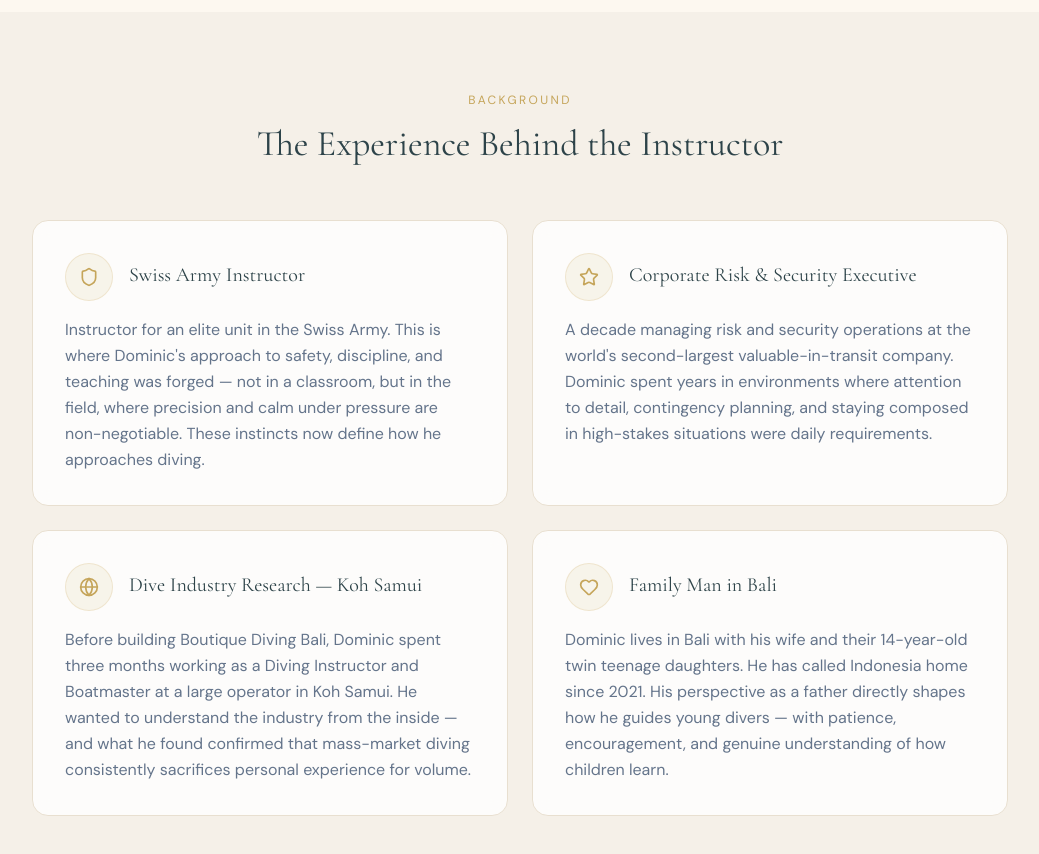
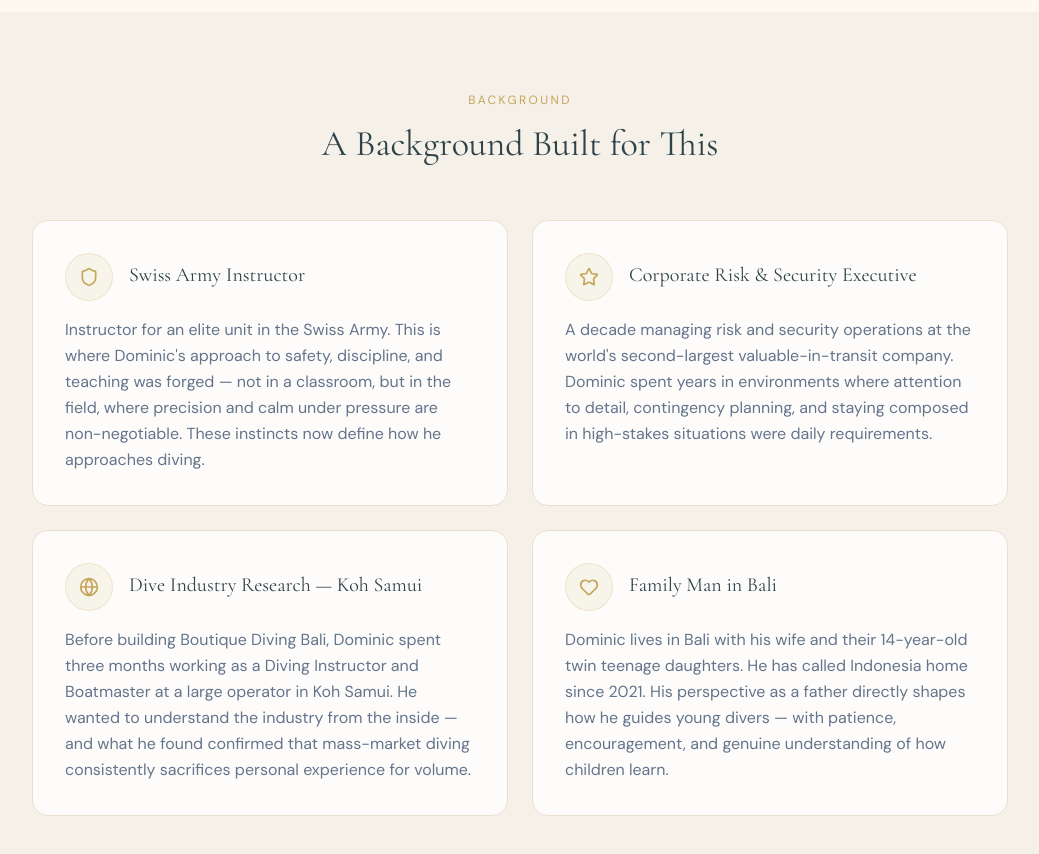
Before and after one commit to Raptor78Bali/boutique-diving-bali, a Next.js app: page /about in a window 1280 px wide. Shown: the part 1960-2814 px from the top of the page, without its empty margins (120-1159 px from the left). Built offline with nearby package versions, Linux system fonts and the light colour scheme.

Commit message:
Change About page background section heading

```diff
--- a/src/app/about/page.tsx
+++ b/src/app/about/page.tsx
@@ -214,7 +214,7 @@
  Background
  </p>
  <h2 className="font-heading text-3xl sm:text-4xl font-normal text-[#2D4349] text-center mb-14">
- The Experience Behind the Instructor
+ A Background Built for This
  </h2>
  </FadeInUp>
 
```
